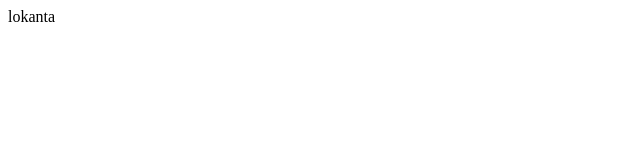
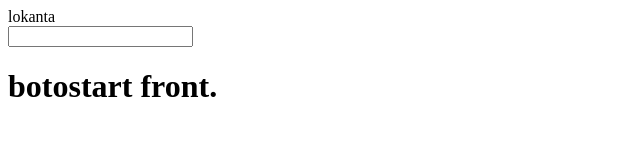
Before and after one commit to missfatemeh/tutorial, a plain HTML site: page text.html in a window 1280 px wide. Shown: the whole page, without its empty margins (0-640 px from the left). Drawn offline with Linux system fonts and the light colour scheme.

Commit message:
change end

```diff
--- a/text.html
+++ b/text.html
@@ -8,5 +8,9 @@
 </head>
 <body>
     <span>lokanta</span>
+    <form action="server.php">
+     <input type="text">
+     <h1>botostart front.</h1>
+    </form>
 </body>
 </html>
```
